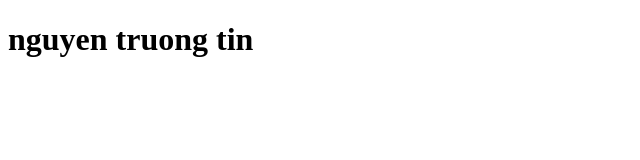
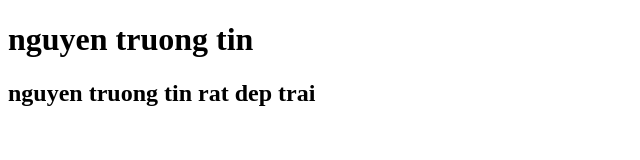
Before and after one commit to truongtin1515/github1, a plain HTML site: page index.html in a window 1280 px wide. Shown: the whole page, without its empty margins (0-640 px from the left). Drawn offline with Linux system fonts and the light colour scheme.

Commit message:
Update index.html

```diff
--- a/index.html
+++ b/index.html
@@ -7,5 +7,6 @@
 </head>
 <body>
     <h1>nguyen truong tin</h1>
+    <h2> nguyen truong tin rat dep trai </h2>
 </body>
 </html>
```
